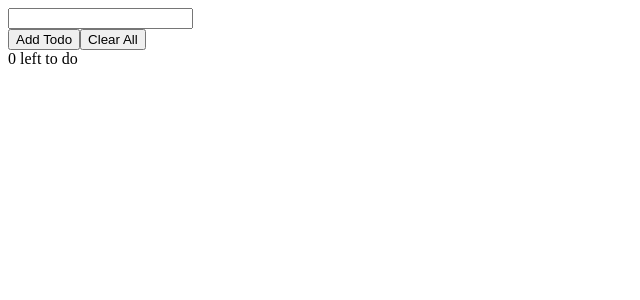
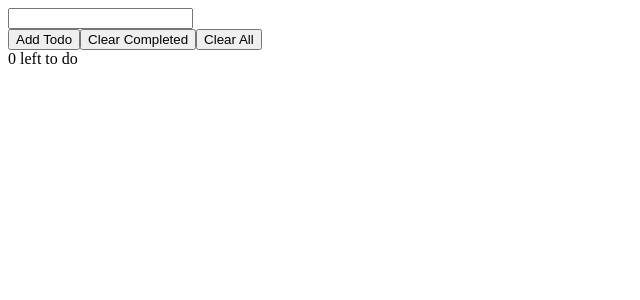
Before and after one commit to luckypig3400/WebDevSimplified_React_Courses, a React (Create React App) app in the folder learn-react-in-30-mins/: page / in a window 1280 px wide. Shown: the top 300 px of the page, without its empty margins (0-640 px from the left). Built offline with nearby package versions, Linux system fonts and the light colour scheme.

Commit message:
feat: functions for handling Clear buttons

```diff
--- a/learn-react-in-30-mins/src/App.js
+++ b/learn-react-in-30-mins/src/App.js
@@ -44,12 +44,20 @@ function App() {
     // 每次點擊按鈕後自動清除輸入框內容
   }
 
+  function handleClearCompleteTodos() {
+    const newTodos = myTodos.filter(todo => !todo.complete)
+    setTodos(newTodos);
+  }
+
+  function handleClearAllTodos() { setTodos([]) }
+
   return (
     <>
       <TodoList todos={myTodos} toggleTodo={toggleTodo} />
       <input ref={todoNameRef} type="text" /><br />
       <button onClick={handleAddTodo}>Add Todo</button>
-      <button>Clear All</button>
+      <button onClick={handleClearCompleteTodos}>Clear Completed</button>
+      <button onClick={handleClearAllTodos}>Clear All</button>
       <div>{myTodos.filter(todo => !todo.complete).length} left to do</div>
     </>
   );
```
